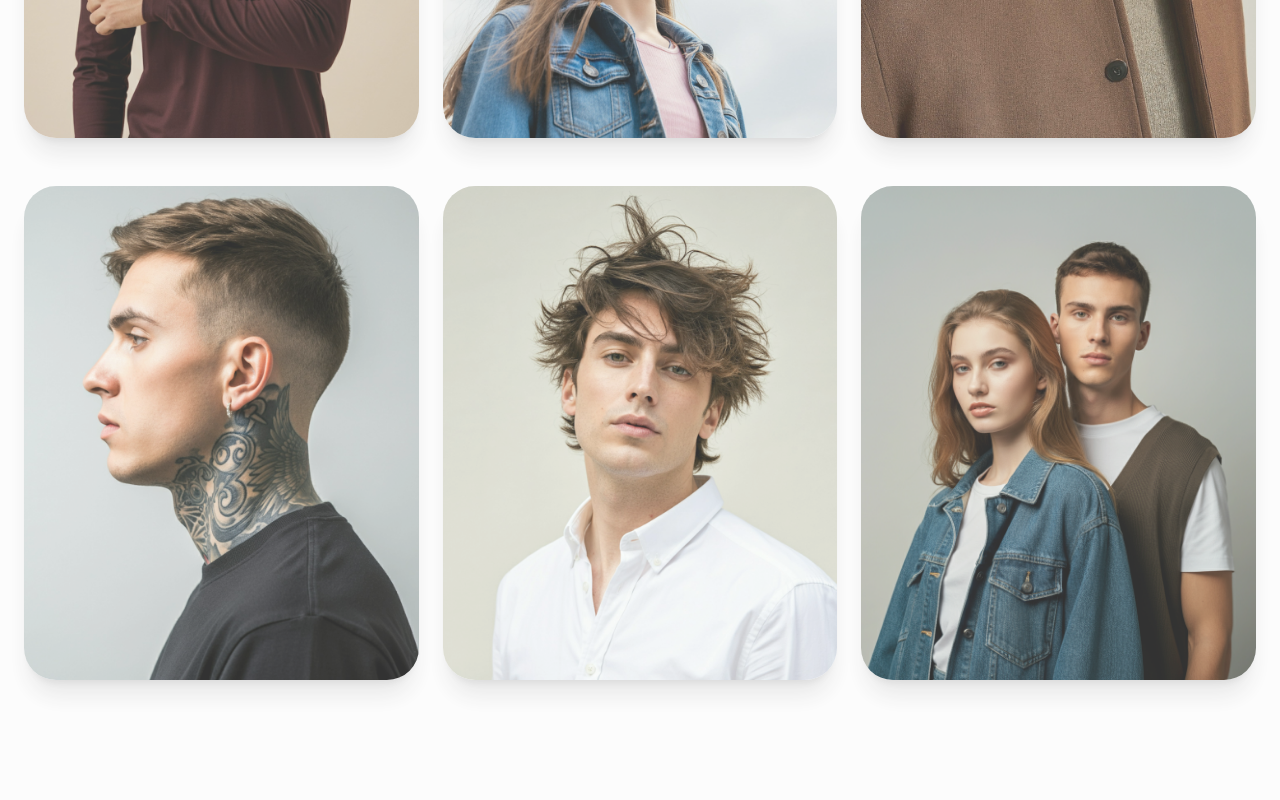
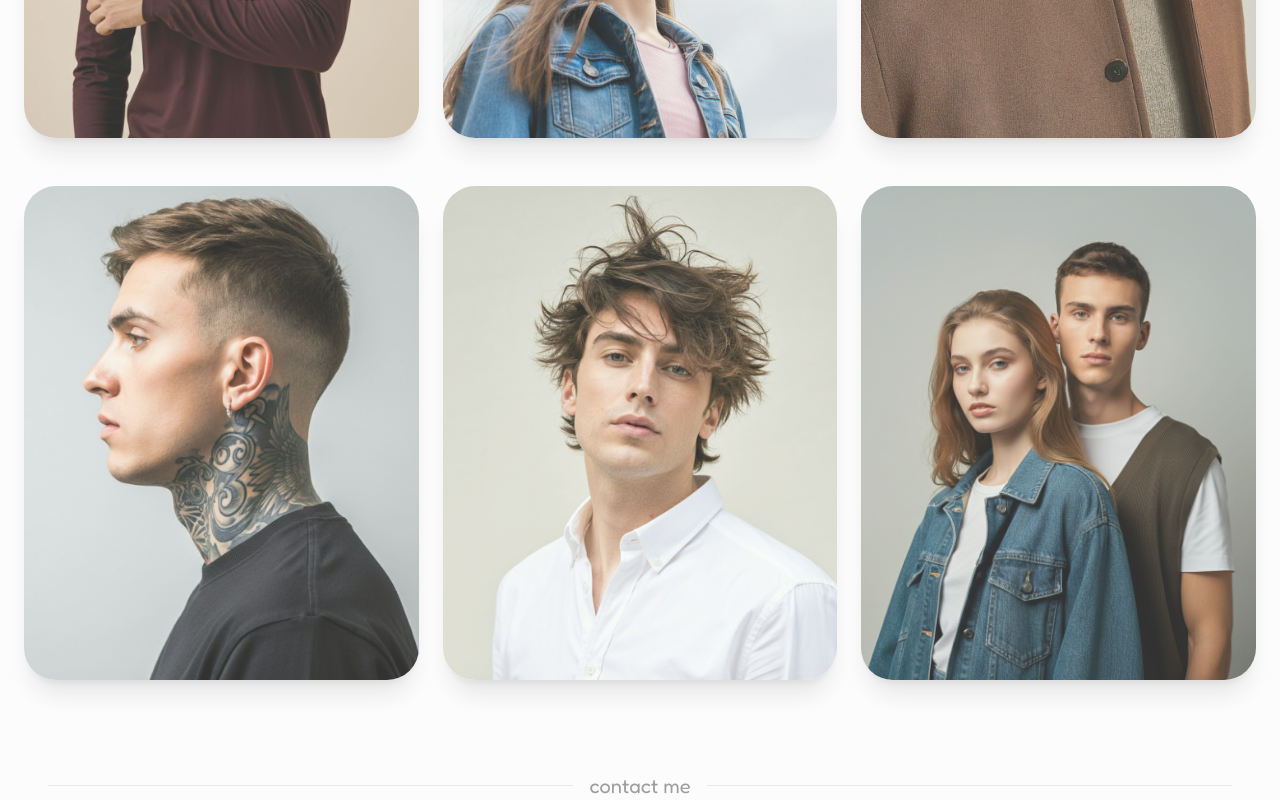
Before and after one commit to atharv-rem/Portfolio-1.0, a React (Vite) app in the folder folio/: page / in a window 1280 px wide. Shown: the part 2984-3784 px from the top of the page. Before the commit the page ends 3716 px from the top, so only its background shows below. Built offline with nearby package versions, Linux system fonts and the light colour scheme; a web font is replaced by a local one.

Commit message:
contact me starting

```diff
--- a/folio/src/App.jsx
+++ b/folio/src/App.jsx
@@ -6,6 +6,7 @@ import Project from "./components/project"
 import Social from "./components/social"
 import Stack from "./components/stack"
 import Extras from "./components/extras"
+import Contactme from "./components/contact"
 
 function App() {
   return (
@@ -17,6 +18,7 @@ function App() {
       <Stack/>
       <Project/>
       <Extras/>
+      <Contactme/>
     </>
   )
 }
--- /dev/null
+++ b/folio/src/components/contact.jsx
@@ -0,0 +1,13 @@
+function Contactme(){
+    return (
+        <section id="contact">
+            <div className="flex items-center justify-center pt-10 pb-0 px-4 sm:px-6 md:px-8 lg:px-10 xl:px-12 2xl:px-14">
+                <div className="h-[1px] bg-[#e9e9e9] flex-grow mr-4" />
+                <div className="font-[Fredoka] text-[#9e9e9e] text-[15px] sm:text-xl">contact me</div>
+                <div className="h-[1px] bg-[#e9e9e9] flex-grow ml-4" />
+            </div>
+        </section>
+    );
+}
+
+export default Contactme;
--- a/folio/src/components/extras.jsx
+++ b/folio/src/components/extras.jsx
@@ -37,9 +37,11 @@ function Extras() {
           </div>
         </div>
         <div className="flex pt-1 pb-4 px-4 sm:px-6 md:px-8 lg:px-10 xl:px-12 2xl:px-14 justify-start items-center w-full">
+          <a href="https://www.lummi.ai/creator/atharv-rem" target="_blank" rel="noreferrer">
           <div className="font-[Doto] font-extrabold text-black text-2xl rounded-[15px] p-4 justify-center items-center shadow-sm sm:shadow-sm hover:shadow-md">
             Visit account
           </div>
+          </a>
         </div>
 
         <div class="grid grid-cols-1 sm:grid-cols-2 md:grid-cols-3 pt-5 gap-4 sm:gap-5 md:gap-6 mx-4 sm:mx-5 md:mx-6 mt-5 opacity-80 mb-10">
```
